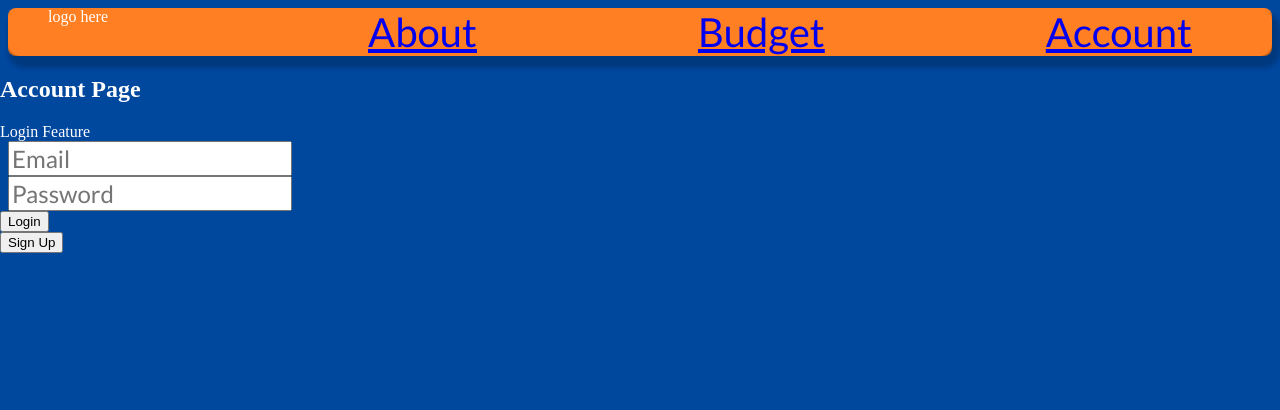
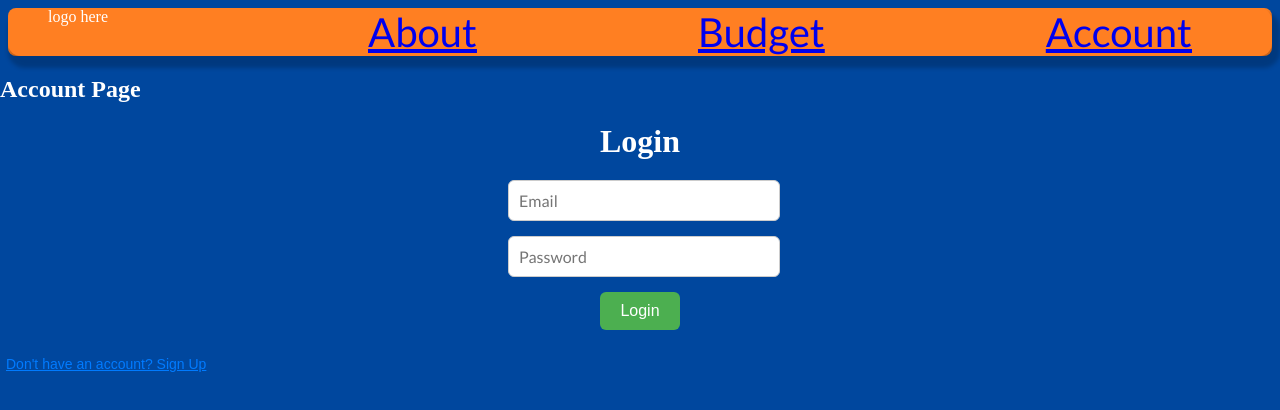
Before and after one commit to c-schutz/UFPlanner1, a React (Vite) app in the folder frontend/: page /Account in a window 1280 px wide. Shown: the top 410 px of the page. Built offline with nearby package versions, Linux system fonts and the light colour scheme; the HTML template or start-up script is replaced by a standard one.

Commit message:
some styling

```diff
--- /dev/null
+++ b/frontend/src/account/Account.css
@@ -0,0 +1,64 @@
+.account-title {
+    font-size: 32px;
+    font-weight: bold;
+    margin-bottom: 20px;
+    text-align: center;
+    color: #ffffff;
+  }
+
+  .account-form {
+    display: flex;
+    flex-direction: column;
+    align-items: center;
+    gap: 15px;
+    margin-bottom: 15px;
+  }
+
+  .account-form input {
+    padding: 10px;
+    width: 250px;
+    font-size: 16px;
+    border: 1px solid #ccc;
+    border-radius: 6px;
+  }
+
+  .account-action {
+    padding: 10px 20px;
+    background-color: #4caf50;
+    color: white;
+    font-size: 16px;
+    border: none;
+    border-radius: 6px;
+    cursor: pointer;
+    transition: background-color 0.3s ease;
+  }
+
+  .account-action:hover {
+    background-color: #45a049;
+  }
+
+  .account-switch {
+    background: none;
+    border: none;
+    color: #007bff;
+    font-size: 14px;
+    cursor: pointer;
+    text-decoration: underline;
+    margin-top: 10px;
+  }
+
+  .account-switch:hover {
+    color: #0056b3;
+  }
+  .error-message {
+    color: red;
+    font-size: 14px;
+    margin-top: 5px;
+    font-weight: bold;
+  }
+  .signup-success{
+    color: white;
+    font-size: 14px;
+    margin-top: 5px;
+    font-weight: bold;
+  }
--- a/frontend/src/account/Login.jsx
+++ b/frontend/src/account/Login.jsx
@@ -1,17 +1,12 @@
 import { React, useState } from "react";
 import { useVData } from "../Vcontext";
-
+import './Account.css';
 const Login = ({ handleStatus }) => {
   const { logged, setLogged } = useVData();
   const [email, setEmail] = useState("");
   const [password, setPassword] = useState("");
   const [error, setError] = useState("");
 
-  function checkInputs() {
-    console.log("Email: ", email);
-    console.log("password: ", password);
-
-  }
   const handleSubmit = async (e) => {
     e.preventDefault(); // Prevent page refresh
 
@@ -26,6 +21,9 @@ const Login = ({ handleStatus }) => {
 
       if (!response.ok) {
         setError(data.message);
+        setTimeout(() => {
+          setError(""); // Clear the error message after 2 seconds
+        }, 2000); // 2000 ms = 2 seconds
         return;
       }
 
@@ -44,8 +42,8 @@ const Login = ({ handleStatus }) => {
 
   return (
     <>
-      <div>Login Feature</div>
-      <form onSubmit={handleSubmit}>
+      <div className="account-title">Login </div>
+      <form className="account-form" onSubmit={handleSubmit}>
         <div>
           <input
             type="email"
@@ -63,11 +61,11 @@ const Login = ({ handleStatus }) => {
           />
         </div>
         <div>
-          <button type="submit">Login</button>
+          <button className="account-action" type="submit">Login</button>
         </div>
       </form>
-      <div><button onClick={() => handleStatus('signup')}>Sign Up</button></div>
-      {error && <p style={{ color: "red" }}>{error}</p>}
+      <div><button className="account-switch" onClick={() => handleStatus('signup')}>Don't have an account? Sign Up</button></div>
+      {error && <p className="error-message">{error}</p>}
 
     </>
   );
--- a/frontend/src/account/Signup.jsx
+++ b/frontend/src/account/Signup.jsx
@@ -1,14 +1,19 @@
 import {React, useState} from "react";
 import { useVData } from "../Vcontext";
-
+import './Account.css';
 const Signup = ({handleStatus}) => {
     const[email, setEmail] = useState("");
     const [password, setPassword] = useState("");
     const [error, setError] = useState("");
+    const [confirmPassword, setConfirmPassword] = useState('');
 
         const handleSubmit = async (e) => {
           e.preventDefault(); // Prevent page refresh
-
+          if (password !== confirmPassword) {
+            setError("Passwords do not match.");
+            return;
+          }
+          setError('');
           try {
               const response = await fetch("http://localhost:3001/signup", {
                   method: "POST",
@@ -19,11 +24,16 @@ const Signup = ({handleStatus}) => {
               const data = await response.json();
 
               if (!response.ok) {
-                  setError(data.message);
-                  return;
+                setError(data.message);
+                setTimeout(() => {
+                  setError(""); // Clear the error message after 2 seconds
+                }, 2000); // 2000 ms = 2 seconds
+                return;
               }
 
               console.log("Signup successful:", data);
+              setError("signup")
+
               sessionStorage.setItem('userID', JSON.stringify(data.userID));
               handleStatus("login"); // Redirect to another page
 
@@ -36,9 +46,9 @@ const Signup = ({handleStatus}) => {
 
     return (
       <>
-      <div>Signup Feature</div>
-      <form onSubmit={handleSubmit}>
-        <div>
+      <div className="account-title">Signup</div>
+      <form className="account-form" onSubmit={handleSubmit}>
+      <div>
           <input
             type="email"
             placeholder="Email"
@@ -55,11 +65,20 @@ const Signup = ({handleStatus}) => {
           />
         </div>
         <div>
-          <button type="submit">Signup</button>
+          <input
+            type="password"
+            placeholder="Confirm Password"
+            value={confirmPassword}
+            onChange={(e) => setConfirmPassword(e.target.value)}
+          />
+        </div>
+        <div>
+          <button className="account-action" type="submit">Signup</button>
         </div>
       </form>
-      <div><button onClick={() => handleStatus('login')}>Login</button></div>
-      {error && <p style={{ color: "red" }}>{error}</p>}
+      <div><button className = "account-switch" onClick={() => handleStatus('login')}>Already have an account? Login</button></div>
+      {error && <p className="error-message">{error}</p>}
+
 
     </>
 
--- a/frontend/src/account/Summary.jsx
+++ b/frontend/src/account/Summary.jsx
@@ -1,6 +1,6 @@
 import { React, useState } from "react";
 import { useVData } from "../Vcontext";
-
+import './Account.css';
 
 const Summary = ({ handleStatus }) => {
     const { logged, setLogged } = useVData();
@@ -8,11 +8,12 @@ const Summary = ({ handleStatus }) => {
     const signout = () => {
         handleStatus('login');
         setLogged(false);
+        sessionStorage.clear();
     }
 
     return (
         <>
-            <div>Account Summary</div>
+            <div className="account-title">Account Summary</div>
             <div><button onClick={signout}>Signout</button></div>
         </>
     );
```
